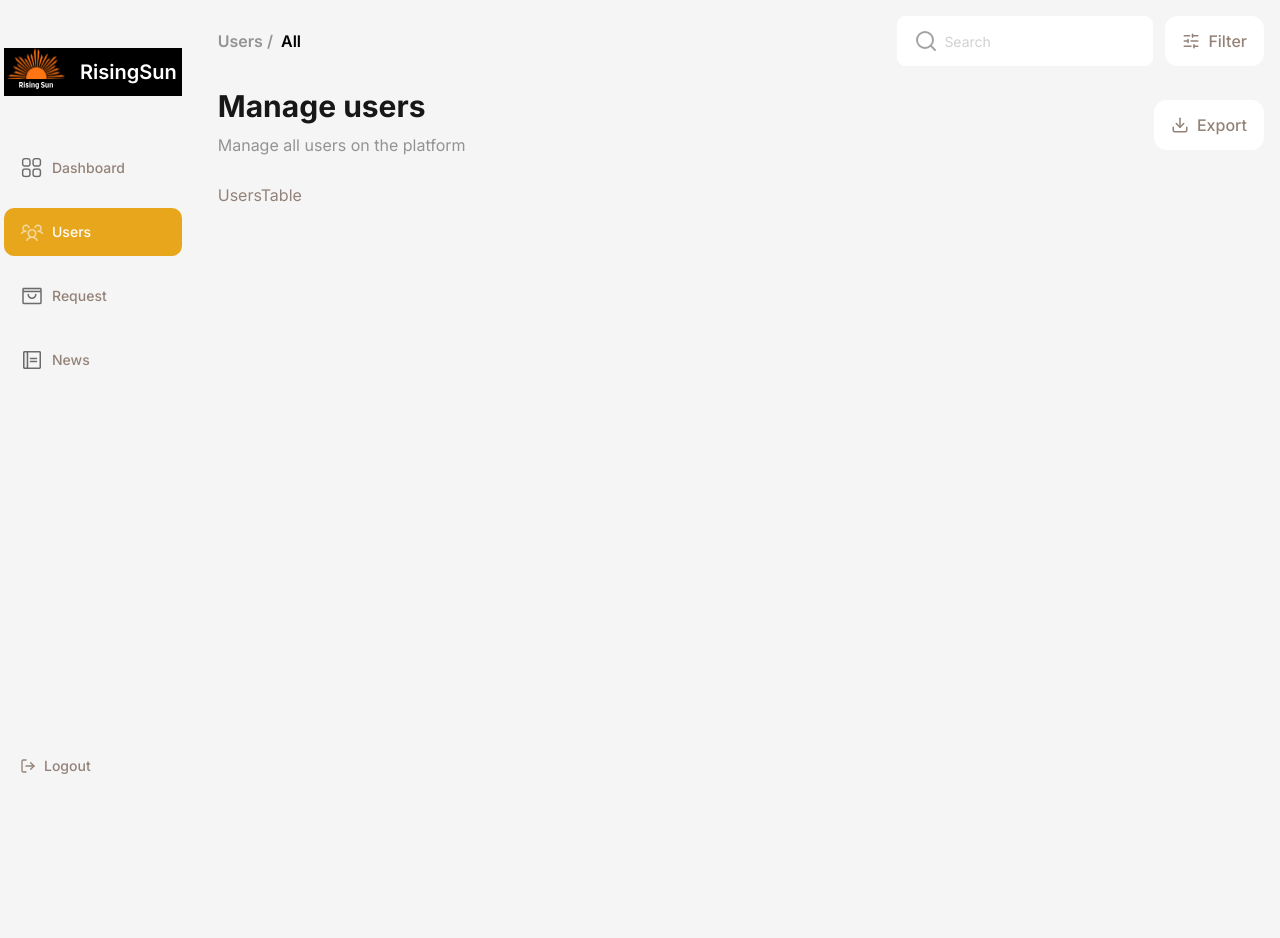
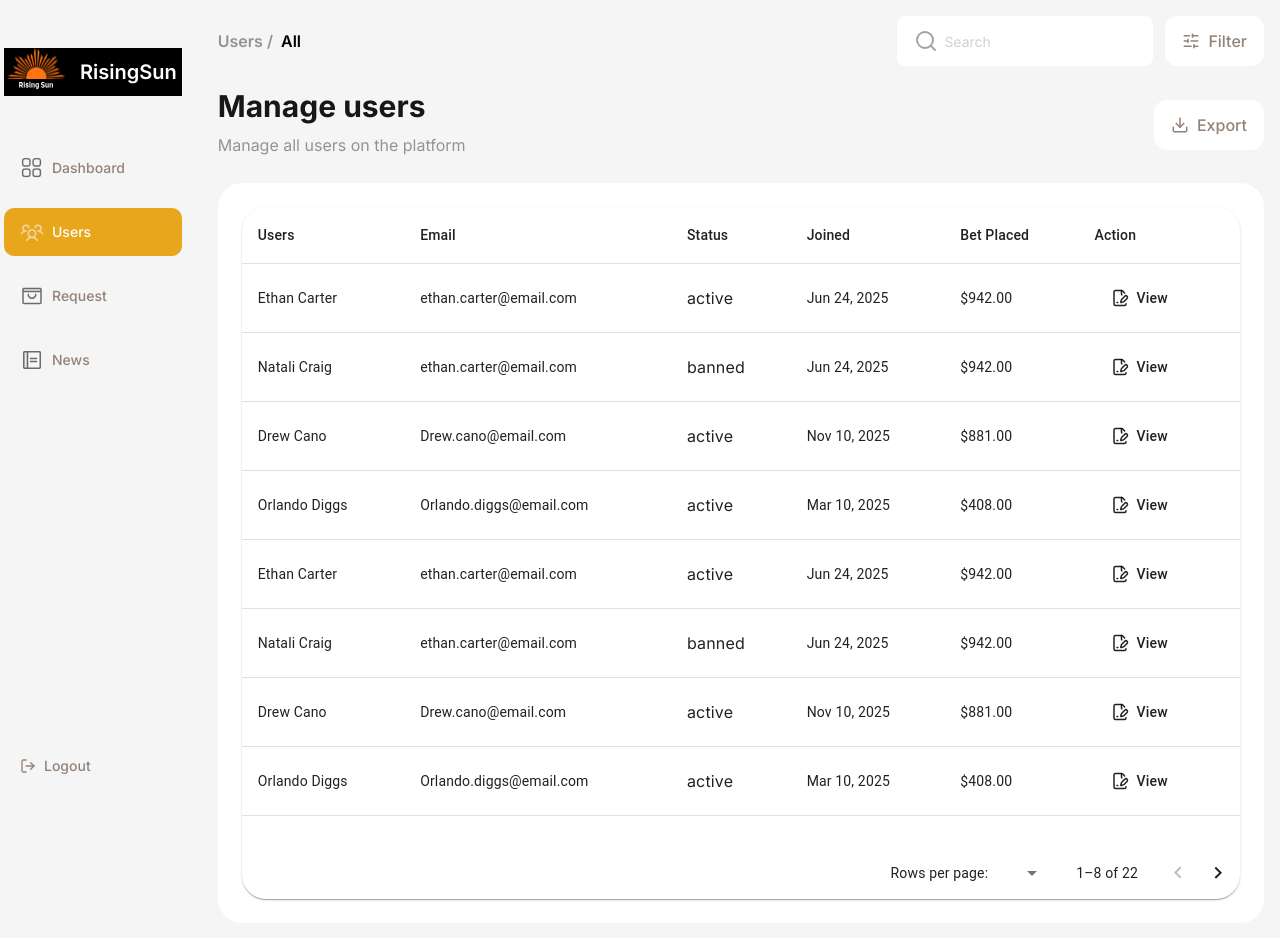
Before and after one commit to Gigs-Dev/rising-sun-admin, a Next.js app: page /users in a window 1280 px wide. Before the commit the page ends 800 px from the top, so only its background shows below. Built offline with nearby package versions, Linux system fonts and the light colour scheme.

Commit message:
user table implmentation

```diff
--- a/package.json
+++ b/package.json
@@ -9,6 +9,9 @@
     "lint": "eslint"
   },
   "dependencies": {
+    "@emotion/react": "^11.14.0",
+    "@emotion/styled": "^11.14.1",
+    "@mui/material": "^7.3.5",
     "clsx": "^2.1.1",
     "lucide-react": "^0.555.0",
     "next": "16.0.5",
--- a/src/app/(dashboard)/users/sections/UsersTable.tsx
+++ b/src/app/(dashboard)/users/sections/UsersTable.tsx
@@ -1,8 +1,60 @@
+'use client'
+
+import { Flex } from '@/components/general/ui-layout';
+import Button from '@/components/ui/buttons/Button';
+import BasicTable from '@/components/ui/tables/BasicTable';
+import Typography from '@/components/ui/Typography';
+import { usersData } from '@/data/mockData';
+import { FilePenLine } from 'lucide-react';
+import { useRouter } from 'next/navigation';
 import React from 'react'
 
+
 const UsersTable = () => {
+
+  const router = useRouter()
+
+  const columns = [
+  {
+    header: 'Users',
+    accessor: 'users'
+  },
+  {
+    header: 'Email',
+    accessor: 'email'
+  },
+  {
+    header: 'Status',
+    accessor: 'status',
+    renderRow: (val: any) => (
+      <Typography variant='span' className=''>{val.status}</Typography>
+    )
+  },
+  {
+    header: 'Joined',
+    accessor: 'createdAt'
+  },
+  {
+    header: 'Bet Placed',
+    accessor: 'amount'
+  },
+  {
+    header: 'Action',
+    accessor: '',
+    renderRow: (val: any) => (
+      <Flex className="gap-2">
+        <Button
+          onClick={() => router.push(`/users/${val.id}`)}
+          leftIcon={<FilePenLine style={{height: '18px', width: '18px'}} />} className='bg-[#FFF] cursor-pointer'>View</Button>
+      </Flex>
+    )
+  },
+]
+
   return (
-    <div>UsersTable</div>
+    <div className='p-6 rounded-3xl bg-[#FFFFFF]'>
+      <BasicTable columns={columns} data={usersData ?? []}/>
+    </div>
   )
 }
 
--- /dev/null
+++ b/src/components/ui/tables/BasicTable.tsx
@@ -0,0 +1,85 @@
+import React, { FC, useState } from "react";
+import {
+  Table, TableBody, TableCell, TableContainer, TableHead, TableRow,
+  Paper, TablePagination
+} from "@mui/material";
+
+export interface Column {
+  header: string;
+  accessor: string;
+  align?: "left" | "right" | "center";
+  width?: number | string;
+  renderRow?: (row: any) => React.ReactNode;
+}
+
+interface ReusableTableProps {
+  columns: Column[];
+  data: any[];
+}
+
+const BasicTable: FC<ReusableTableProps>  = ({ columns, data }) => {
+
+    const [page, setPage] = useState(0);
+    const [rowsPerPage, setRowsPerPage] = useState(8);
+
+    const handleChangePage = (_: any, newPage: number) => {
+        setPage(newPage);
+    };
+
+    const handleChangeRowsPerPage = (event: React.ChangeEvent<HTMLInputElement>) => {
+        setRowsPerPage(parseInt(event.target.value, 10));
+        setPage(0);
+    };
+
+    const paginatedData = data.slice(page * rowsPerPage, page * rowsPerPage + rowsPerPage);
+
+
+
+  return (
+    <Paper sx={{borderRadius: '24px'}}>
+      <TableContainer sx={{ height: '640px', borderRadius: '24px'}}>
+        <Table sx={{ Width: '100%'}}>
+          <TableHead>
+            <TableRow>
+              {columns.map((col) => (
+                <TableCell
+                  key={col.accessor}
+                  align={col.align || "left"}
+                  sx={{ width: col.width }}
+                >
+                  {col.header}
+                </TableCell>
+              ))}
+            </TableRow>
+          </TableHead>
+
+          <TableBody>
+            {paginatedData.map((row, i) => (
+              <TableRow key={i}>
+                {columns.map((col) => (
+                  <TableCell key={col.accessor} align={col.align || "left"}>
+                    {col.renderRow ? col.renderRow(row) :row[col.accessor]}
+                  </TableCell>
+                ))}
+              </TableRow>
+            ))}
+          </TableBody>
+
+        </Table>
+      </TableContainer>
+
+      <TablePagination
+        component="div"
+        count={data.length}
+        page={page}
+        onPageChange={handleChangePage}
+        rowsPerPage={rowsPerPage}
+        onRowsPerPageChange={handleChangeRowsPerPage}
+        rowsPerPageOptions={[5, 10, 15, 20, 50]}
+      />
+    </Paper>
+  );
+};
+
+
+export default BasicTable;
--- a/src/data/mockData.ts
+++ b/src/data/mockData.ts
@@ -60,3 +60,183 @@ export const withdrawalData = [
     amt: 600,
   },
 ]
+
+export
+const usersData = [
+  {
+    id: 1,
+    users: 'Ethan Carter',
+    email: 'ethan.carter@email.com',
+    status: 'active',
+    createdAt: 'Jun 24, 2025',
+    amount: '$942.00'
+  },
+  {
+    id: 2,
+    users: 'Natali Craig',
+    email: 'ethan.carter@email.com',
+    status: 'banned',
+    createdAt: 'Jun 24, 2025',
+    amount: '$942.00'
+  },
+  {
+    id: 3,
+    users: 'Drew Cano',
+    email: 'Drew.cano@email.com',
+    status: 'active',
+    createdAt: 'Nov 10, 2025',
+    amount: '$881.00'
+  },
+  {
+    id: 4,
+    users: 'Orlando Diggs',
+    email: 'Orlando.diggs@email.com',
+    status: 'active',
+    createdAt: 'Mar 10, 2025',
+    amount: '$408.00'
+  },
+  {
+    id: 5,
+    users: 'Ethan Carter',
+    email: 'ethan.carter@email.com',
+    status: 'active',
+    createdAt: 'Jun 24, 2025',
+    amount: '$942.00'
+  },
+  {
+    id: 6,
+    users: 'Natali Craig',
+    email: 'ethan.carter@email.com',
+    status: 'banned',
+    createdAt: 'Jun 24, 2025',
+    amount: '$942.00'
+  },
+  {
+    id: 7,
+    users: 'Drew Cano',
+    email: 'Drew.cano@email.com',
+    status: 'active',
+    createdAt: 'Nov 10, 2025',
+    amount: '$881.00'
+  },
+  {
+    id: 8,
+    users: 'Orlando Diggs',
+    email: 'Orlando.diggs@email.com',
+    status: 'active',
+    createdAt: 'Mar 10, 2025',
+    amount: '$408.00'
+  },
+    {
+    id: 9,
+    users: 'Ethan Carter',
+    email: 'ethan.carter@email.com',
+    status: 'active',
+    createdAt: 'Jun 24, 2025',
+    amount: '$942.00'
+  },
+  {
+    id: 10,
+    users: 'Natali Craig',
+    email: 'ethan.carter@email.com',
+    status: 'banned',
+    createdAt: 'Jun 24, 2025',
+    amount: '$942.00'
+  },
+  {
+    id: 11,
+    users: 'Drew Cano',
+    email: 'Drew.cano@email.com',
+    status: 'active',
+    createdAt: 'Nov 10, 2025',
+    amount: '$881.00'
+  },
+  {
+    id: 12,
+    users: 'Orlando Diggs',
+    email: 'Orlando.diggs@email.com',
+    status: 'active',
+    createdAt: 'Mar 10, 2025',
+    amount: '$408.00'
+  },
+    {
+    id: 13,
+    users: 'Ethan Carter',
+    email: 'ethan.carter@email.com',
+    status: 'active',
+    createdAt: 'Jun 24, 2025',
+    amount: '$942.00'
+  },
+  {
+    id: 14,
+    users: 'Natali Craig',
+    email: 'ethan.carter@email.com',
+    status: 'banned',
+    createdAt: 'Jun 24, 2025',
+    amount: '$942.00'
+  },
+  {
+    id: 15,
+    users: 'Drew Cano',
+    email: 'Drew.cano@email.com',
+    status: 'active',
+    createdAt: 'Nov 10, 2025',
+    amount: '$881.00'
+  },
+  {
+    id: 16,
+    users: 'Orlando Diggs',
+    email: 'Orlando.diggs@email.com',
+    status: 'active',
+    createdAt: 'Mar 10, 2025',
+    amount: '$408.00'
+  },
+    {
+    id: 17,
+    users: 'Natali Craig',
+    email: 'ethan.carter@email.com',
+    status: 'banned',
+    createdAt: 'Jun 24, 2025',
+    amount: '$942.00'
+  },
+  {
+    id: 18,
+    users: 'Drew Cano',
+    email: 'Drew.cano@email.com',
+    status: 'active',
+    createdAt: 'Nov 10, 2025',
+    amount: '$881.00'
+  },
+  {
+    id: 19,
+    users: 'Orlando Diggs',
+    email: 'Orlando.diggs@email.com',
+    status: 'active',
+    createdAt: 'Mar 10, 2025',
+    amount: '$408.00'
+  },
+    {
+    id: 20,
+    users: 'Natali Craig',
+    email: 'ethan.carter@email.com',
+    status: 'banned',
+    createdAt: 'Jun 24, 2025',
+    amount: '$942.00'
+  },
+  {
+    id: 21,
+    users: 'Drew Cano',
+    email: 'Drew.cano@email.com',
+    status: 'active',
+    createdAt: 'Nov 10, 2025',
+    amount: '$881.00'
+  },
+  {
+    id: 22,
+    users: 'Orlando Diggs',
+    email: 'Orlando.diggs@email.com',
+    status: 'active',
+    createdAt: 'Mar 10, 2025',
+    amount: '$408.00'
+  },
+]
```
Also changed, not shown: 1 other file (tests, documents, lock files or other folders).
